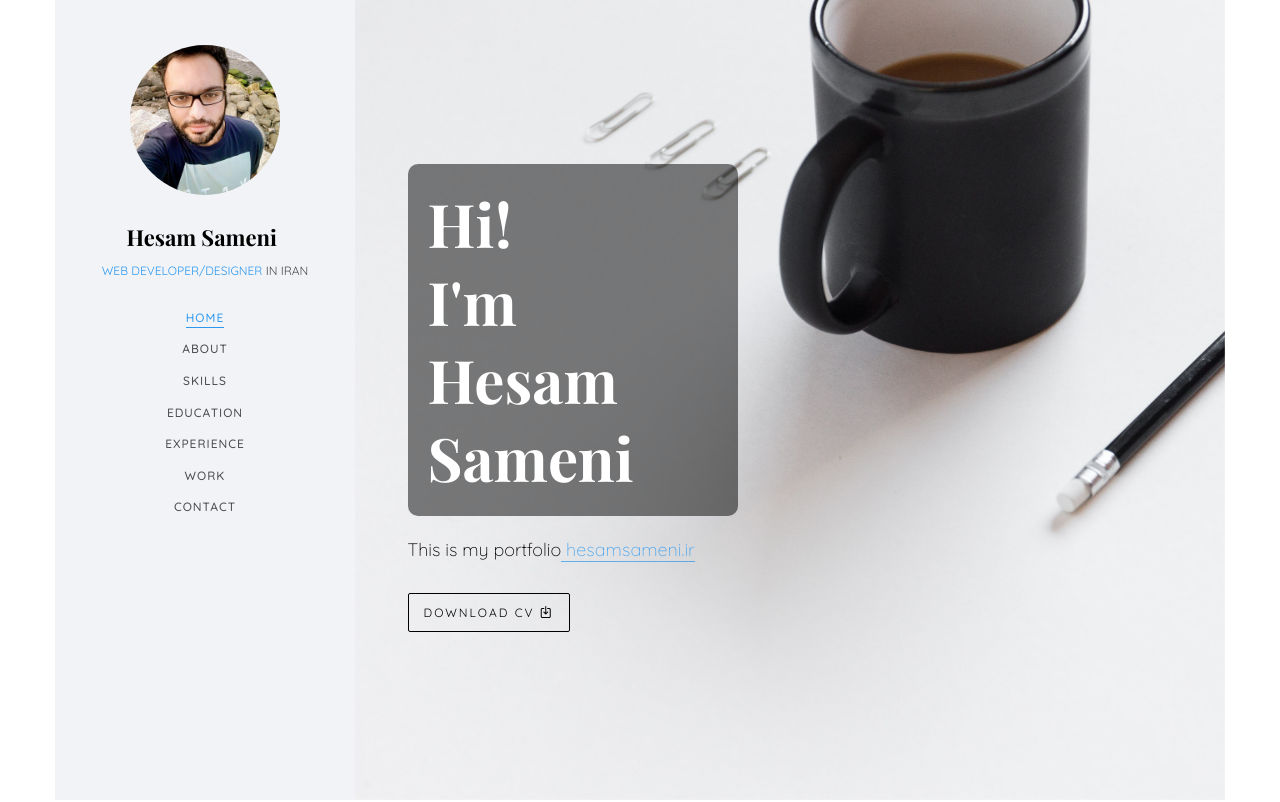
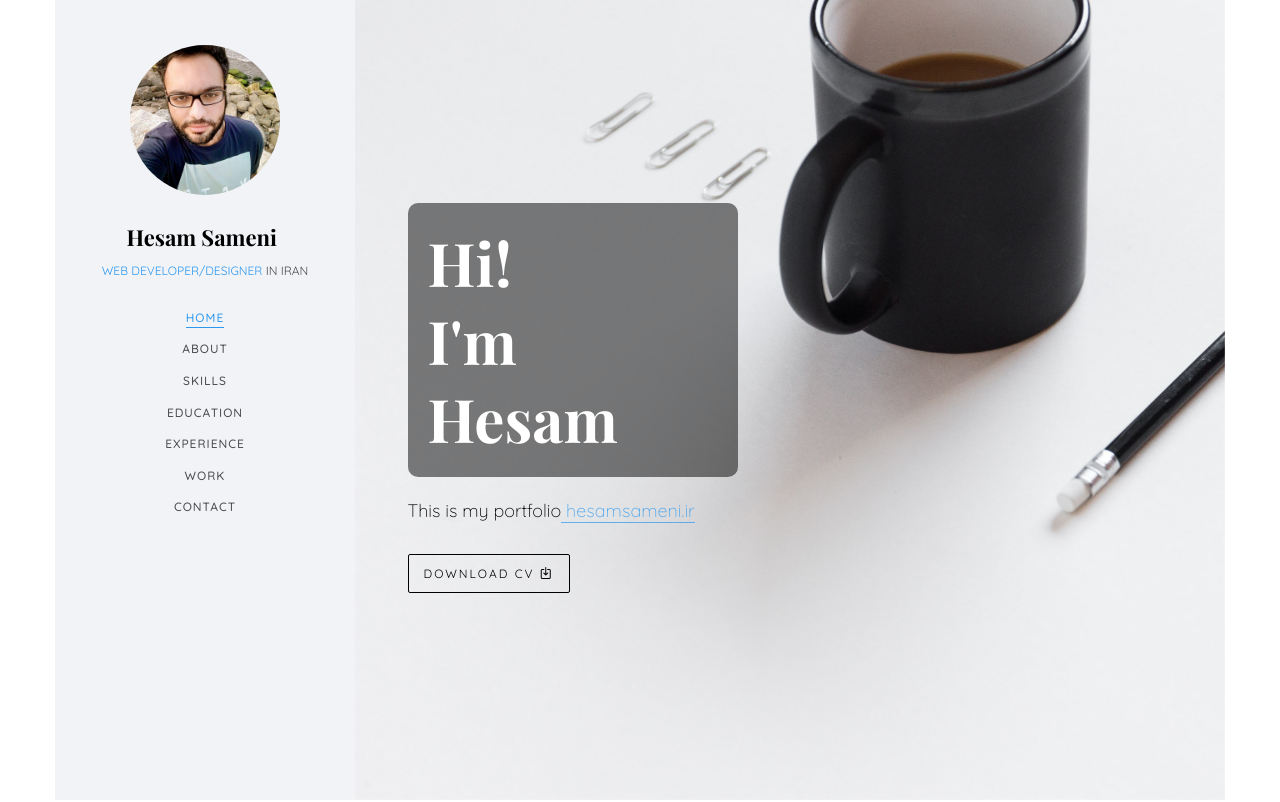
Before and after one commit to hesamsameni/hesamsameni.github.io, a plain HTML site: page index.html in a window 1280 px wide. Shown: the top 802 px of the page. Drawn offline with nearby package versions, Linux system fonts and the light colour scheme; files whose address does not match are found by name; a web font is replaced by a local one.

Commit message:
changing my name back

```diff
--- a/index.html
+++ b/index.html
@@ -140,7 +140,7 @@
 					   			<div class="col-md-6 col-md-offset-3 col-md-pull-3 col-sm-12 col-xs-12 js-fullheight slider-text">
 					   				<div class="slider-text-inner js-fullheight">
 					   					<div class="desc">
-						   					<h1 style="background-color:rgba(0,0,0,0.5);color:white;padding:20px;border-radius:10px">Hi! <br>I'm Hesam Sameni</h1>
+						   					<h1 style="background-color:rgba(0,0,0,0.5);color:white;padding:20px;border-radius:10px">Hi! <br>I'm Hesam</h1>
 						   					<h2>This is my portfolio<a href="https://hesamsameni.ir" target="_blank"> hesamsameni.ir</a></h2>
 												<p><a class="btn btn-primary btn-learn" href="http://hesamsameni.ir/dist/dist/Resume_Shahrivar97_compressed.pdf" download>Download CV <i class="icon-download4"></i></a></p>
 											</div>
```
